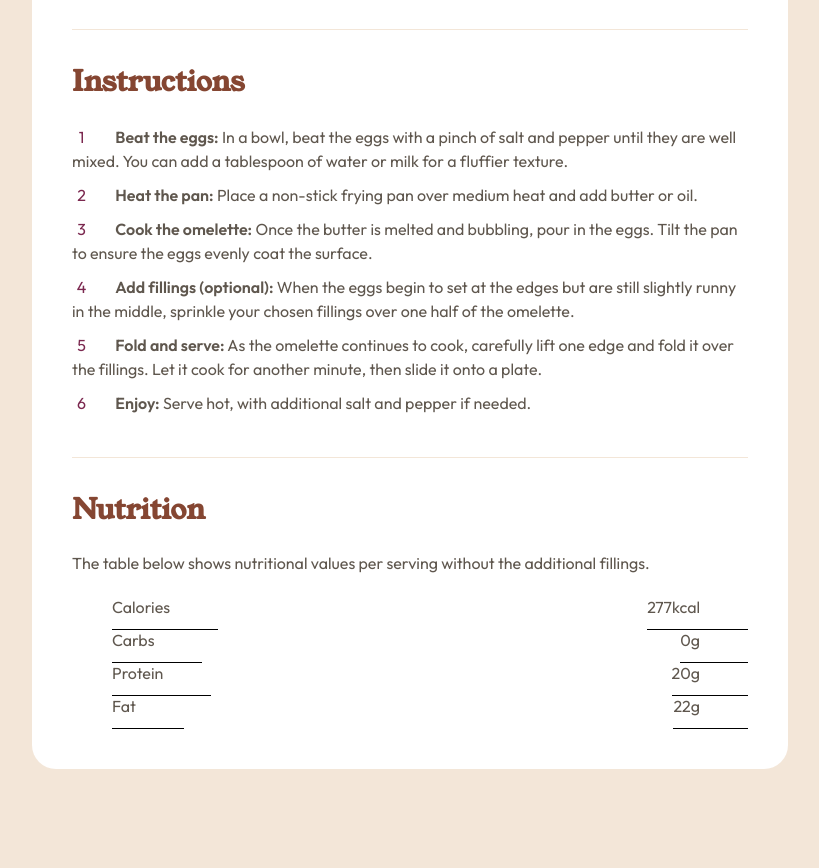
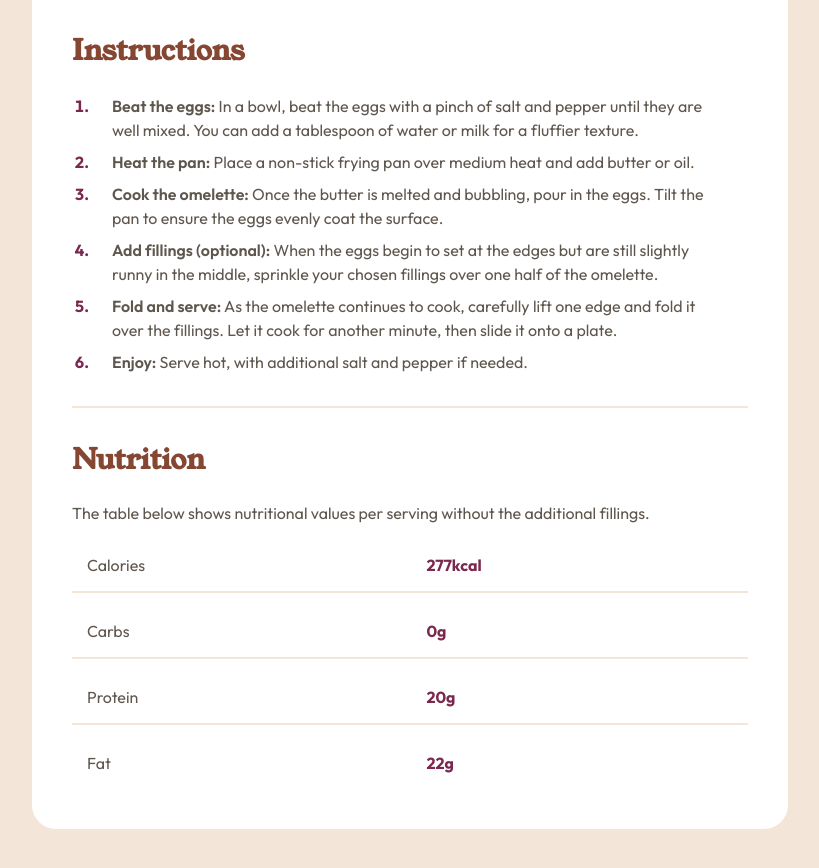
Before and after one commit to henrygarrido4/Cooking-recipe, a website built with Vite: page index.html in a window 1280 px wide. Shown: the part 1060-1928 px from the top of the page, without its empty margins (230-1049 px from the left). Before the commit the page ends 1877 px from the top, so only its background shows below. Built offline with nearby package versions, Linux system fonts and the light colour scheme.

Commit message:
Need to update the lists

```diff
--- a/index.html
+++ b/index.html
@@ -45,7 +45,7 @@
         </div>
 
         <div class="grid_item border-bottom ingredients">
-          <h2 class="nutmeg | margin_bottom top_padding">Ingredients</h2>
+          <h2 class="nutmeg | margin_bottom">Ingredients</h2>
           <ul role="list">
             <li>2-3 large eggs</li>
             <li>Salt, to taste</li>
@@ -98,33 +98,30 @@
           </ol>
         </div>
 
-        <div>
+        <div class="nutritional">
           <h2 class="nutmeg | margin_bottom top_padding top_border">
             Nutrition
           </h2>
 
-          <p class="| margin_bottom">
+          <p class="nutrition_p_margin">
             The table below shows nutritional values per serving without the
             additional fillings.
           </p>
-          <ul role="list" class="nutrition">
-            <div class="float">
+          <div>
+            <ul role="list" class="nutrition">
               <li>Calories</li>
-              <li>277kcal</li>
-            </div>
-            <div class="float">
+              <li class="nutrition_facts">277kcal</li>
+
               <li>Carbs</li>
-              <li>0g</li>
-            </div>
-            <div class="float">
+              <li class="nutrition_facts">0g</li>
+
               <li>Protein</li>
-              <li>20g</li>
-            </div>
-            <div class="float">
+              <li class="nutrition_facts">20g</li>
+
               <li>Fat</li>
-              <li>22g</li>
-            </div>
-          </ul>
+              <li class="nutrition_facts">22g</li>
+            </ul>
+          </div>
         </div>
       </main>
     </div>
--- a/style.css
+++ b/style.css
@@ -82,6 +82,12 @@ span {
   row-gap: 40px;
 }
 
+@media (max-width: 50rem) {
+  .grid_container {
+    padding: 2rem;
+  }
+}
+
 .grid_items {
   display: grid;
   gap: 32px;
@@ -94,6 +100,8 @@ span {
 /* Preperation Time */
 
 .preperation_time {
+  border-radius: 12px;
+  background-color: var(--rose_white);
   padding: 28px;
 }
 
@@ -121,7 +129,7 @@ span {
 /* Ingredients */
 
 .ingredients ul {
-  padding-inline-start: 0;
+  padding-inline-start: 5px;
   line-height: 2rem;
 }
 
@@ -137,37 +145,57 @@ span {
   margin-right: 30px; /* Add margin between the circle and text */
 }
 
-.float li {
-  padding-right: 3rem;
-  padding-bottom: 12px;
-  border-bottom: 1px solid black;
-}
-
-.float {
-  display: flex;
-  justify-content: space-between;
-}
-
 .custom_ol ol {
-  padding-inline-start: 0;
+  padding-inline: 1.1rem;
+  padding-inline-start: 20px;
   line-height: 1.5rem;
   counter-reset: item;
 }
 
 .custom_ol ol li {
-  counter-increment: item;
-  margin-bottom: 10px;
-  display: block;
+  list-style-type: decimal;
+  padding-inline-start: 20px;
 }
 
-.custom_ol ol li::before {
-  margin-right: 1.3rem;
-  content: counter(item);
-  background: #fff;
+.custom_ol ol > li:not(:last-child) {
+  padding-bottom: 0.5rem;
+}
+
+.custom_ol ol ::marker {
   color: var(--dark-raspberry);
-  width: 1.2em;
-  text-align: center;
-  display: inline-block;
+  font-weight: bold;
+}
+
+/* Nutrition */
+
+.nutrition {
+  display: grid;
+  grid-template-columns: auto auto;
+  gap: 12px 0;
+  padding-left: 0;
+  text-indent: 15px;
+}
+
+.nutrition_facts {
+  color: var(--dark-raspberry);
+  font-weight: bold;
+}
+
+.nutrition li {
+  padding-top: 1rem;
+  padding-bottom: 1rem;
+}
+
+.nutritional ul li {
+  padding-left: 0;
+}
+
+.nutrition li:not(:nth-last-child(-n + 2)) {
+  border-bottom: 2px solid var(--eggshell);
+}
+
+.nutrition_p_margin {
+  margin-bottom: 1rem;
 }
 
 /* Utility Classes */
@@ -213,5 +241,5 @@ span {
 }
 
 .top_border {
-  border-top: 1px solid var(--eggshell);
+  border-top: 2px solid var(--eggshell);
 }
```
